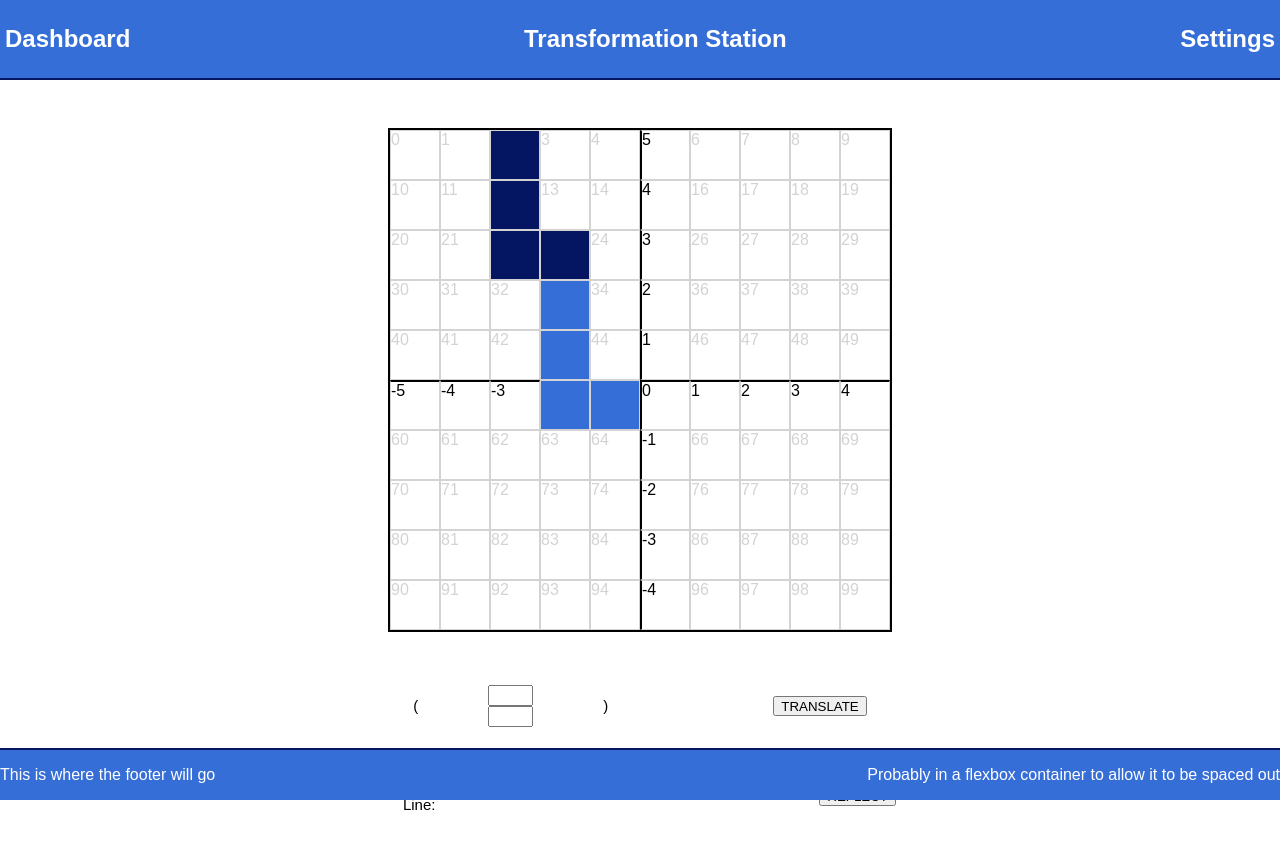
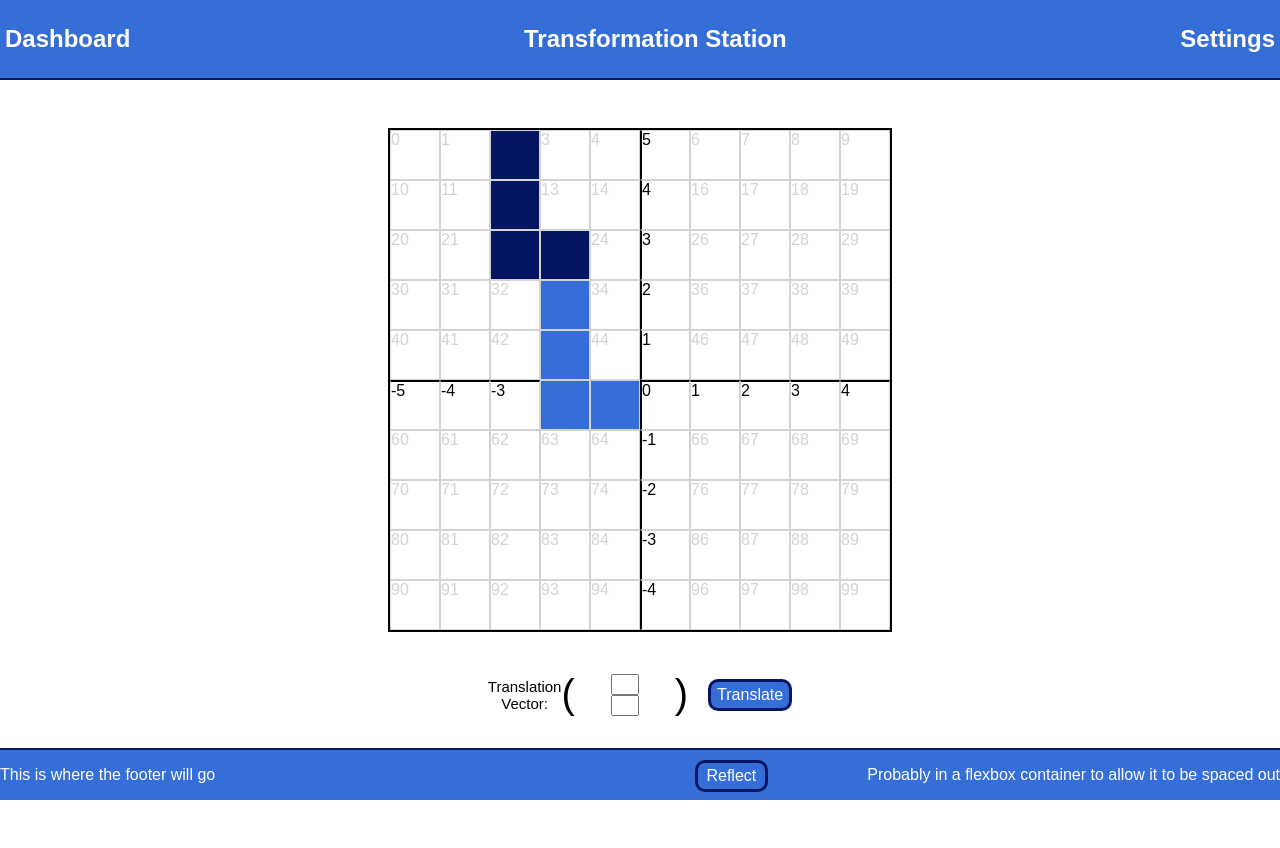
Before and after one commit to Brums16/Transformation-Station, a React (Create React App) app: page / in a window 1280 px wide. Shown: the top 848 px of the page. After the commit the page ends 800 px from the top, so only its background shows below. Built offline with nearby package versions, Linux system fonts and the light colour scheme.

Commit message:
update to reflection

```diff
--- a/src/Main.js
+++ b/src/Main.js
@@ -14,11 +14,20 @@ import correcttriangle from './green-triangle-3.png'
 const Main = () => {
 
 
-const startingLocation = (Math.floor(Math.random()*80))
-const targetLocation = (Math.floor(Math.random()*80))
+let startingLocation
+do {
+    (startingLocation = Math.floor(Math.random()*80)+20)
+}
+while (startingLocation % 10 ===9)
+let targetLocation
+do {
+    (targetLocation = Math.floor(Math.random()*80)+20)
+}
+while (targetLocation % 10 ===9)
 
-const [shapeState, setShapeState] = useState([startingLocation, startingLocation+10, startingLocation+20, startingLocation+21])
-const [targetShapeState, setTargetShapeState] = useState([targetLocation, targetLocation+10, targetLocation+20,targetLocation+21])
+
+const [shapeState, setShapeState] = useState([startingLocation, startingLocation-10, startingLocation-20, startingLocation+1])
+const [targetShapeState, setTargetShapeState] = useState([targetLocation, targetLocation-10, targetLocation-20,targetLocation+1])
 const [correctShapeState, setCorrectShapeState] = useState()
 const [userXAnswer, setUserXAnswer] = useState()
 const [userYAnswer, setUserYAnswer] = useState()
@@ -88,9 +97,35 @@ const reflecty = () => {
 }))
 }
 
+const reflectx = () => {
+    let mirror = 5+userMirrorValue
+    setShapeState(shapeState.map((x) => {if (mirror > x % 10){
+        if (mirror - x  % 10<= 1){
+            return  x + 1
+        } else {
+            return x + 2*(mirror - x % 10) - 1
+        }
+    }
+        else if (mirror <= x % 10){
+            if (x- mirror < 1){
+                return x - 1
+            } else {
+            return x + 2*(mirror - (x % 10)) - 1
+        }
+    }
+
+
+}))
+}
+
+
+
 const reflect = () => {
     if (userMirrorAxis==="y"){
     reflecty()
+    }
+    if (userMirrorAxis==="x"){
+        reflectx()
     }
 }
 
@@ -118,7 +153,7 @@ useEffect(() => {
     console.log(correctShapeState)
     if(arraysEqual(shapeState,targetShapeState)){
     setCorrectShapeState(true)
-    }
+    } else setCorrectShapeState(false)
 }, [shapeState])
 
 
@@ -134,7 +169,7 @@ function arraysEqual(a, b) {
 
 
 const vectorTranslation = () => {
-    return(<div className="bracket-div"><p>(</p>
+    return(<div className="bracket-div"><p>Translation Vector: </p><p className="bracketClass">(</p>
         <div className = "vector-div">
             <input type="text"
              id="userXAnswer"
@@ -146,7 +181,7 @@ const vectorTranslation = () => {
              name="userYAnswer"
              onChange={handleYChange}
              />
-        </div><p>)</p>
+        </div><p className="bracketClass">)</p>
         </div>
     )
 
@@ -185,7 +220,7 @@ const reflection = () => {
             {vectorTranslation()}
 
 
-            <button onClick={translate}>TRANSLATE</button>
+            <button onClick={translate}>Translate</button>
 
 
         </div>
@@ -193,7 +228,7 @@ const reflection = () => {
             {reflection()}
 
 
-            <button onClick={reflect}>REFLECT</button>
+            <button onClick={reflect}>Reflect</button>
 
 
         </div>
--- a/src/Style.css
+++ b/src/Style.css
@@ -176,7 +176,6 @@ button {
   height: 500px;
   border: 2px solid black;
   margin: auto;
-  margin-bottom: 50px;
 }
 
 .grid-item {
@@ -227,33 +226,71 @@ img {
   align-items: center;
   align-self: center;
 
+  width: 100px;
+
 }
 
 input {
   width: 20%;
+
+  align-items: center;
 }
 
 .transformation-button-div {
   display: flex;
-  width: 40%;
+  width: 20%;
   flex-direction: row;
   justify-content: center;
   align-items: center;
   margin: auto;
-  margin-bottom: 50px
+
 }
 
 .bracket-div {
-  display: flex;
+
+  display: grid;
+  grid-template-columns: auto auto auto auto;
   flex-direction: row;
-  width: 350px;
+  justify-content: center;
+  width: 300px;
   font-size: 15px;
+  align-self: center;
+  align-items: center;
 }
 
 .reflection-div {
-  display: flex;
-  flex-direction: row;
-  width: 500px;
+  width: 300px;
   font-size: 15px;
-  justify-content: space-between;
+  justify-content: center;
+
 }
+
+button:hover {
+  cursor: pointer;
+}
+
+
+button {
+  z-index: 2;
+  border-radius: 10px;
+  height: 4vh;
+  width: 15vh;
+  color: white;
+  background-color: var(--color1);
+  border: 3px solid var(--color2);
+  font-size: 2vh;
+  margin-left: 20px;
+
+}
+
+.bracketClass {
+  font-size: 40px;
+}
+
+#userMirrorAxisAnswer {
+  margin-right: 5px;
+}
+
+#userMirrorValueAnswer {
+  margin-left: 10px;
+}
```
